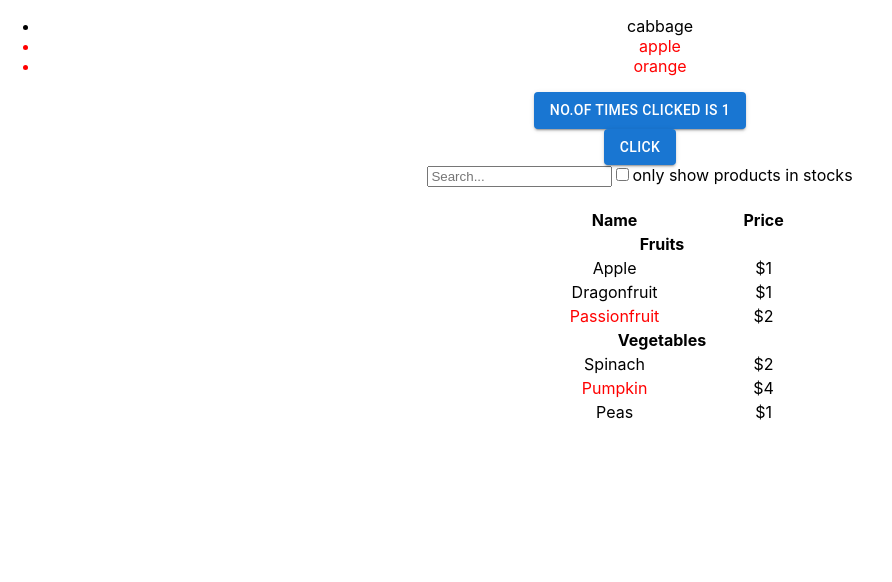
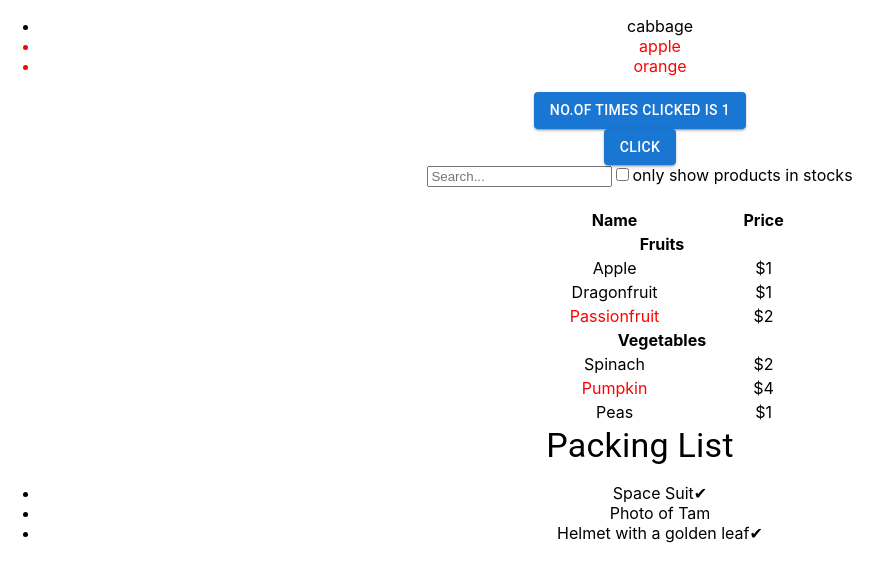
Before and after one commit to prerna1113/app, a React (Create React App) app: page / in a window 1280 px wide. Shown: the top 582 px of the page, without its empty margins (0-892 px from the left). Built offline with nearby package versions, Linux system fonts and the light colour scheme.

Commit message:
rendering

```diff
--- a/src/App.js
+++ b/src/App.js
@@ -3,6 +3,7 @@ import './App.css';
 import { Box, Button, Typography } from '@mui/material';
 import { useState } from 'react';
 import MyApp from './component/MyApp';
+import ConditionalRendering from './component/ConditionalRendering';
 
 const lists =[
   {title:'cabbage', id:'1', isFruit:false},
@@ -61,6 +62,8 @@ function App() {
 
       <MyApp />
 
+      <ConditionalRendering />
+
 
 
 
--- /dev/null
+++ b/src/component/ConditionalRendering.jsx
@@ -0,0 +1,37 @@
+import React from 'react'
+import { Box, List, ListItem, Typography } from '@mui/material'
+
+function Item({name,ispacked}){
+    return(
+        <li className='Item'>{name}{ispacked && '✔'}</li>
+    )
+}
+
+
+const ConditionalRendering = () => {
+  return (
+<section>
+    <Typography variant ="h4" gutterBottom>
+Packing List
+    </Typography>
+    <ul>
+        <Item
+        ispacked={true}
+        name="Space Suit"
+        />
+
+<Item
+        ispacked={false}
+        name="Photo of Tam"
+        />
+
+<Item
+        ispacked={true}
+        name="Helmet with a golden leaf"
+        />
+    </ul>
+</section>
+  )
+}
+
+export default ConditionalRendering
```
